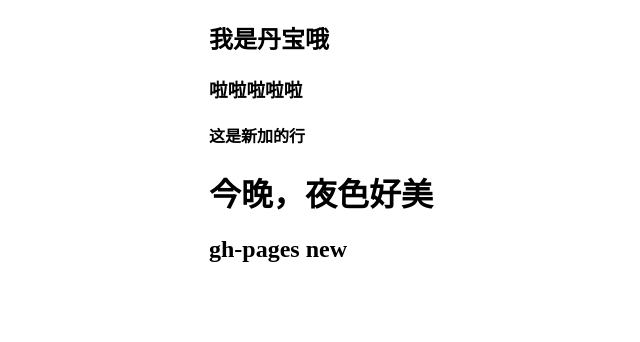
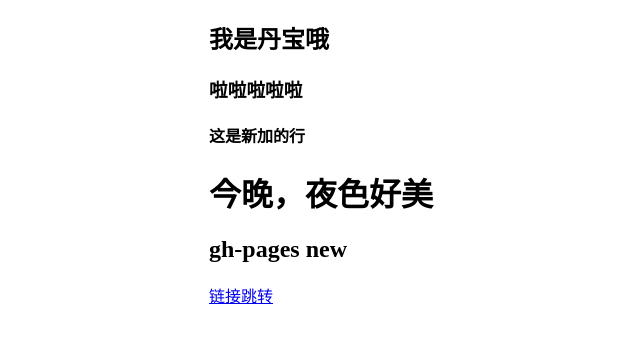
Before and after one commit to Manjushaka/test, a plain HTML site: page index.html in a window 1280 px wide. Shown: the whole page, without its empty margins (231-871 px from the left). Drawn offline with Linux system fonts and the light colour scheme.

Commit message:
反射型XSS2

```diff
--- a/index.html
+++ b/index.html
@@ -11,7 +11,7 @@
         <h4>这是新加的行</h4>
         <h1>今晚，夜色好美</h1>
         <h2>gh-pages new</h2>
-         <a href="https://manjushaka.github.io/test/test1.html?x=<script>alert(navigator.appVersion)</script>"></a>
+         <a href="https://manjushaka.github.io/test/test1.html?x=<script>alert(navigator.appVersion)</script>">链接跳转</a>
     </div>
     <script>
         eval(location.hash.substr(1));
```
